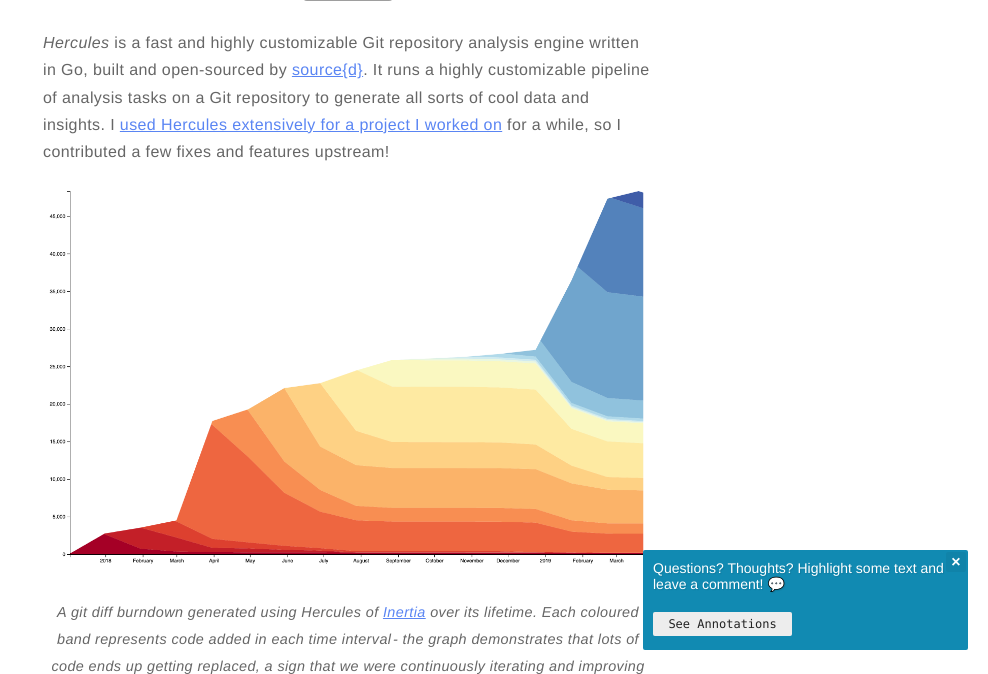
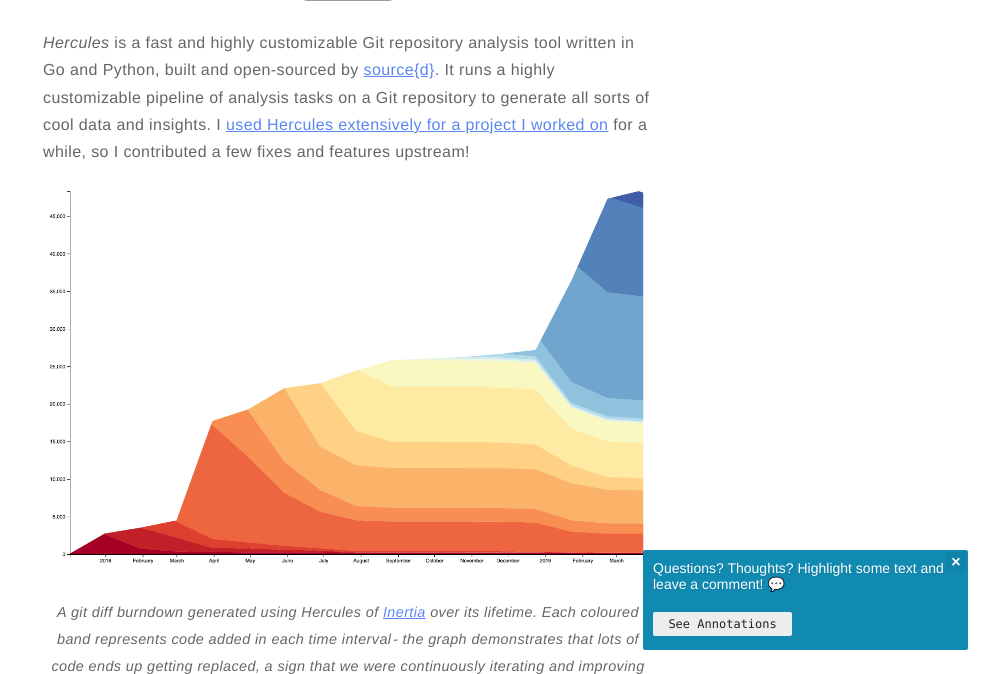
Before and after one commit to bobheadxi/bobheadxi.github.io, a Jekyll site: the page built from _posts/2019-3-19-hercules.md, in a window 1280 px wide and 900 px high, scrolled down 907 px, cut to the strip 226-900 px from the top of the window. Shown: the whole strip, without its empty margins (292-1280 px from the left). Built offline with Jekyll 4.4.1, drawn with Linux system fonts in a browser that asks for light colours; nearby versions of some CDN libraries; emoji names are drawn with the system emoji font; a script that is not in the unit is left out; some of the changed text lies outside the part shown; grey boxes are pictures that could not be loaded.

```diff
--- a/_posts/2019-3-19-hercules.md
+++ b/_posts/2019-3-19-hercules.md
@@ -1,5 +1,5 @@
 ---
-title: ":muscle: Git Repository Analysis Engine"
+title: ":muscle: Git Repository Analysis Tool"
 layout: post
 date: 2019-03-19 12:19
 tag:
@@ -40,8 +40,8 @@
     <img src="https://img.shields.io/github/stars/src-d/hercules.svg?" />
 </p>
 
-*Hercules* is a fast and highly customizable Git repository analysis engine
-written in Go, built and open-sourced by [source{d}](https://sourced.tech/). It
+*Hercules* is a fast and highly customizable Git repository analysis tool
+written in Go and Python, built and open-sourced by [source{d}](https://sourced.tech/). It
 runs a highly customizable pipeline of analysis tasks on a Git repository to
 generate all sorts of cool data and insights. I
 [used Hercules extensively for a project I worked on](https://bobheadxi.dev/timelines-recap)
```
Also changed, not shown: other parts of _posts/2019-3-19-hercules.md (+1 -1 lines).
